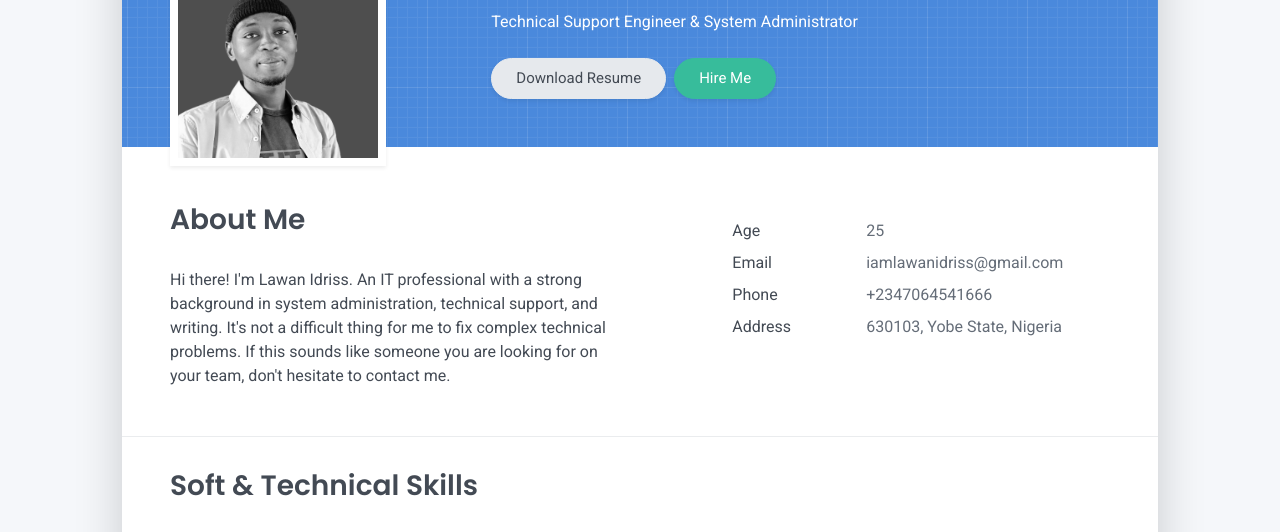
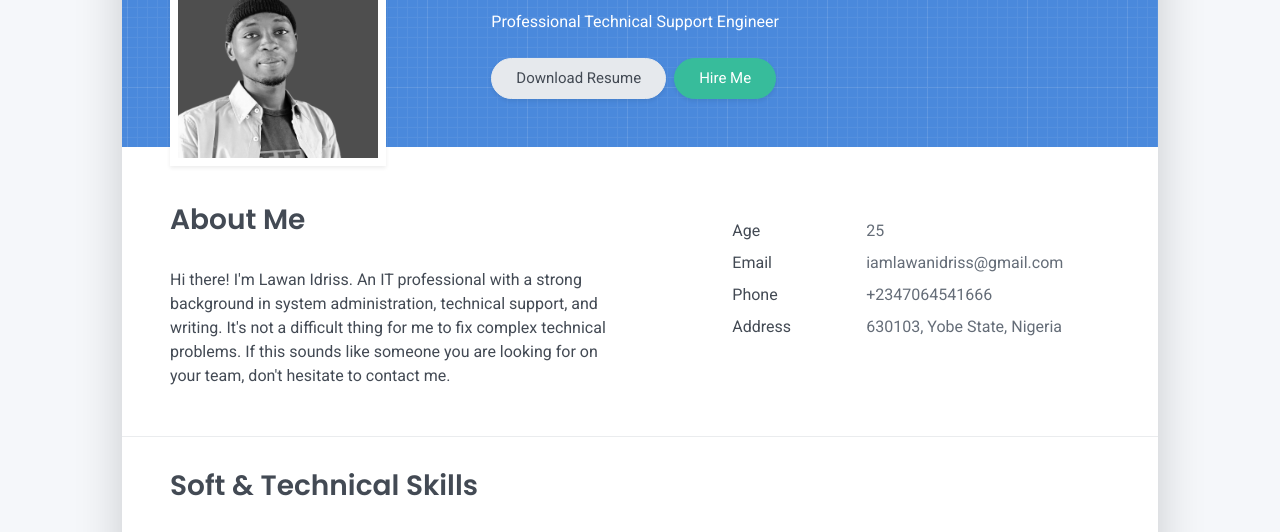
Before and after one commit to LawanIdriss/lawanidriss.github.io, a plain HTML site: page index.html in a window 1280 px wide. Shown: the part 222-754 px from the top of the page. Drawn offline with Linux system fonts and the light colour scheme.

Commit message:
Update index.html

```diff
--- a/index.html
+++ b/index.html
@@ -56,7 +56,7 @@
       </div>
       <div class="col-lg-8 col-md-7 text-center text-md-start">
         <h2 class="h1 mt-2" data-aos="fade-left" data-aos-delay="0">Lawan Idriss</h2>
-        <p data-aos="fade-left" data-aos-delay="100">Technical Support Engineer & System Administrator</p>
+        <p data-aos="fade-left" data-aos-delay="100">Professional Technical Support Engineer</p>
         <div class="d-print-none" data-aos="fade-left" data-aos-delay="200"><a class="btn btn-light text-dark shadow-sm mt-1 me-1" href="right-resume.pdf" target="_blank">Download Resume</a><a class="btn btn-success shadow-sm mt-1" href="#contact">Hire Me</a></div>
       </div>
     </div>
```
